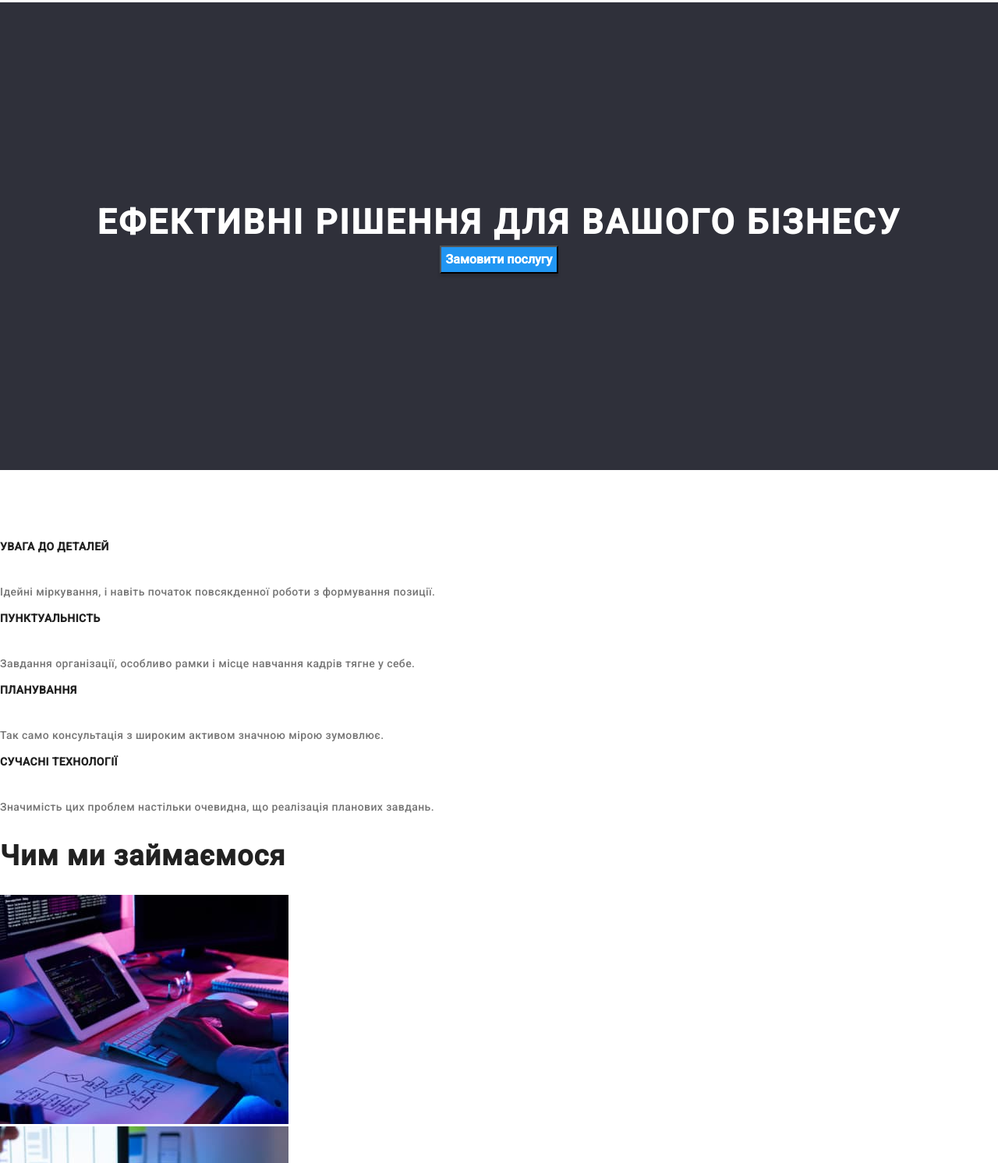
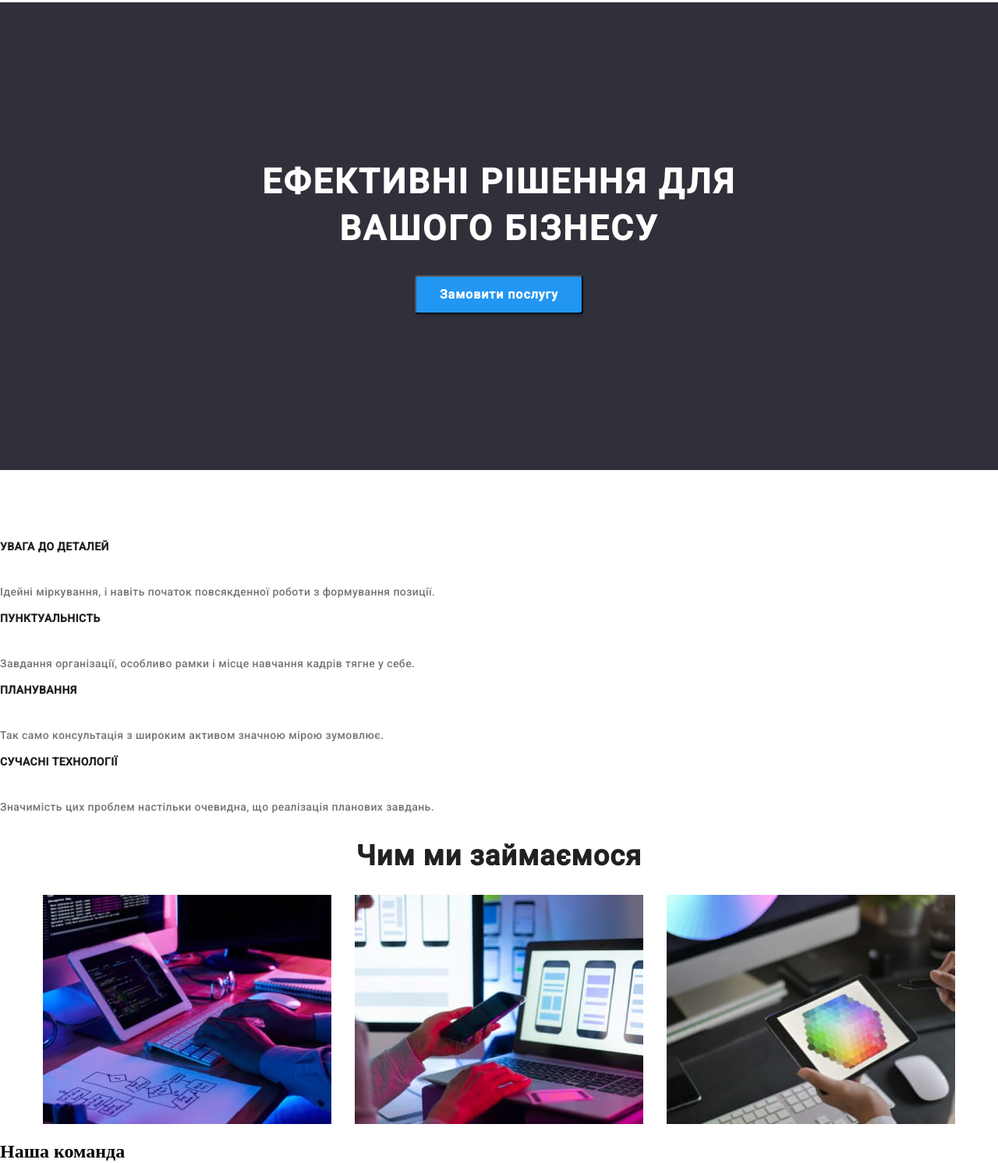
Before and after one commit to Jefboov/WebStudio, a plain HTML site: page index.html in a window 1280 px wide. Shown: the part 93-1585 px from the top of the page at 78% size. Drawn offline with nearby package versions, Linux system fonts and the light colour scheme.

Commit message:
Implemented promo and what we do sections

```diff
--- a/index.html
+++ b/index.html
@@ -43,13 +43,16 @@
     </div>
   </header>
 
-  <!-- section -->
-  <section class="sec-hero">
+  <main>
+    <section class="promo">
+      <div class="promo-wrapper">
         <h1>Ефективні рішення для вашого бізнесу</h1>
-    <button class="btn-hero" type="button">Замовити послугу</button>
+        <button class="btn-promo" type="button">Замовити послугу</button>
+      </div>
     </section>
-  <section class="">
-    <ul class="list">
+    <section class="skills">
+      <div class="skills-block">
+        <ul class="skills-list">
           <li>
             <h5 class="list-h5">УВАГА ДО ДЕТАЛЕЙ</h5>
             <p class="p-list">
@@ -75,10 +78,11 @@
             </p>
           </li>
         </ul>
+      </div>
     </section>
-  <section>
+    <section class="">
       <h2 class="sec-2-head">Чим ми займаємося </h2>
-    <ul class="list">
+      <ul class="list-imges">
         <li>
           <img src="./images/img.jpg" alt="програмування" width="370" height="294">
         </li>
@@ -90,7 +94,7 @@
         </li>
       </ul>
     </section>
-  <section class="team">
+    <section class="our-team">
       <h2>Наша команда</h2>
       <ul class="list">
         <li>
@@ -123,8 +127,8 @@
         </li>
       </ul>
     </section>
-
-  <footer id="Contacts" class="contacts">
+  </main>
+  <footer class="contacts">
     <a class="link" href="./index.html">
       <h2 class="logo" lang="en"><span class="head-span">Web</span>Studio</h2>
     </a>
--- a/style.css
+++ b/style.css
@@ -77,11 +77,56 @@
   text-decoration: none;
 }
 
-.main-menu-item:hover, .main-menu-item-contact:hover {
-    color:#2196F3;
+.main-menu-item:hover,
+.main-menu-item-contact:hover {
+  color: #2196f3;
 }
 
 /*Header styles end*/
+
+/*Promo styles start*/
+.promo {
+  height: 600px;
+  width: auto;
+  background-color: #2f303a;
+  height: 600px;
+  margin: 0 auto;
+  margin-bottom: 90px;
+}
+
+.promo-wrapper {
+  height: 600px;
+  display: flex;
+  flex-direction: column;
+  justify-content: center;
+  align-items: center;
+}
+.promo-wrapper h1 {
+  width: 700px;
+  text-align: center;
+}
+
+.btn-promo {
+  font-family: 'Roboto';
+  font-style: normal;
+  font-weight: 700;
+  font-size: 16px;
+  line-height: 30px;
+  /* identical to box height, or 188% */
+
+  width: 216px;
+  height: 50px;
+  margin-top: 30px;
+  text-align: center;
+  letter-spacing: 0.06em;
+
+  color: #ffffff;
+  background: #2196f3;
+  box-shadow: 0px 4px 4px rgba(0, 0, 0, 0.15);
+  border-radius: 4px;
+}
+
+/*Promo styles end*/
 
 h2 {
   display: block;
@@ -114,31 +159,6 @@ h1 {
 
   color: #ffffff;
 }
-
-.btn-hero {
-  font-family: 'Roboto';
-  font-style: normal;
-  font-weight: 700;
-  font-size: 16px;
-  line-height: 30px;
-  color: #ffffff;
-  background: #2196f3;
-  box-shadow: none;
-}
-
-.sec-hero {
-  height: 600px;
-  width: auto;
-  background-color: #2f303a;
-  height: 600px;
-  margin: 0 auto;
-  display: flex;
-  flex-direction: column;
-  justify-content: center;
-  align-items: center;
-  margin-bottom: 90px;
-}
-
 .list-h5 {
   font-family: 'Roboto';
   font-weight: 700;
@@ -175,6 +195,18 @@ li {
   letter-spacing: 0.03em;
 
   color: #212121;
+
+  display: flex;
+  align-items: center;
+  justify-content: center;
+}
+.list-imges {
+  display: flex;
+  align-items: center;
+  justify-content: space-between;
+  width: 1170px;
+  margin-right: auto;
+  margin-left: auto;
 }
 
 .team-usr {
@@ -237,18 +269,6 @@ html {
   background: #2f303a;
 }
 
-.btn-hero {
-  font-family: 'Roboto';
-  font-style: normal;
-  font-weight: 700;
-  font-size: 16px;
-  line-height: 30px;
-  color: #ffffff;
-
-  background: #2196f3;
-  box-shadow: 0px 4px 4px rgba(0, 0, 0, 0.15);
-}
-
 .portf-sec1-li {
   background: #f5f4fa;
   font-family: 'Roboto';
```
Lines whose indentation alone changed are shown as unchanged.
